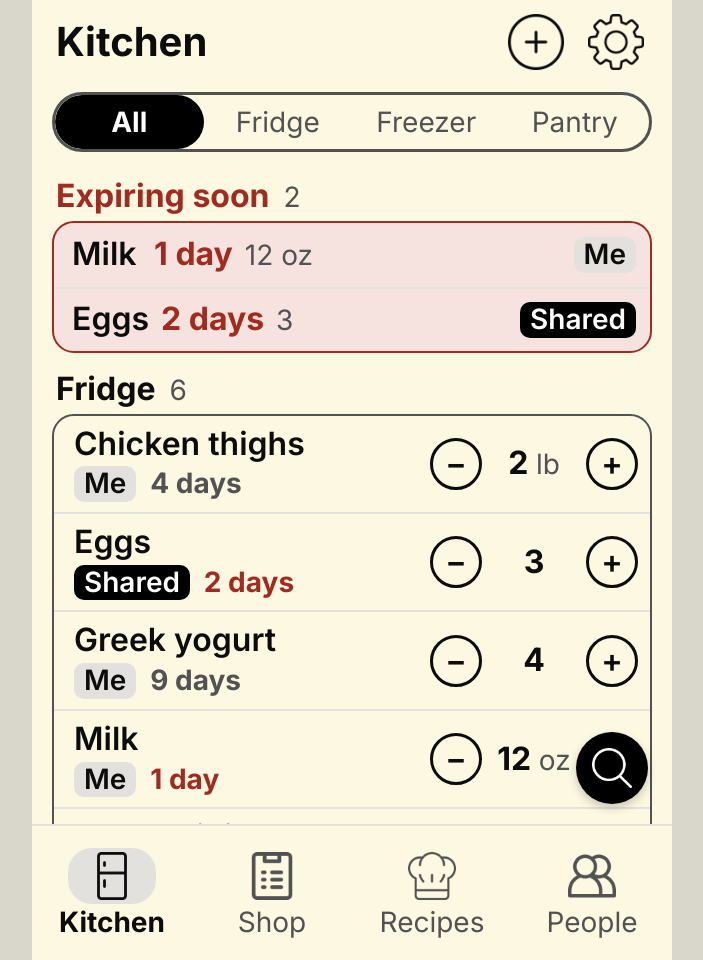
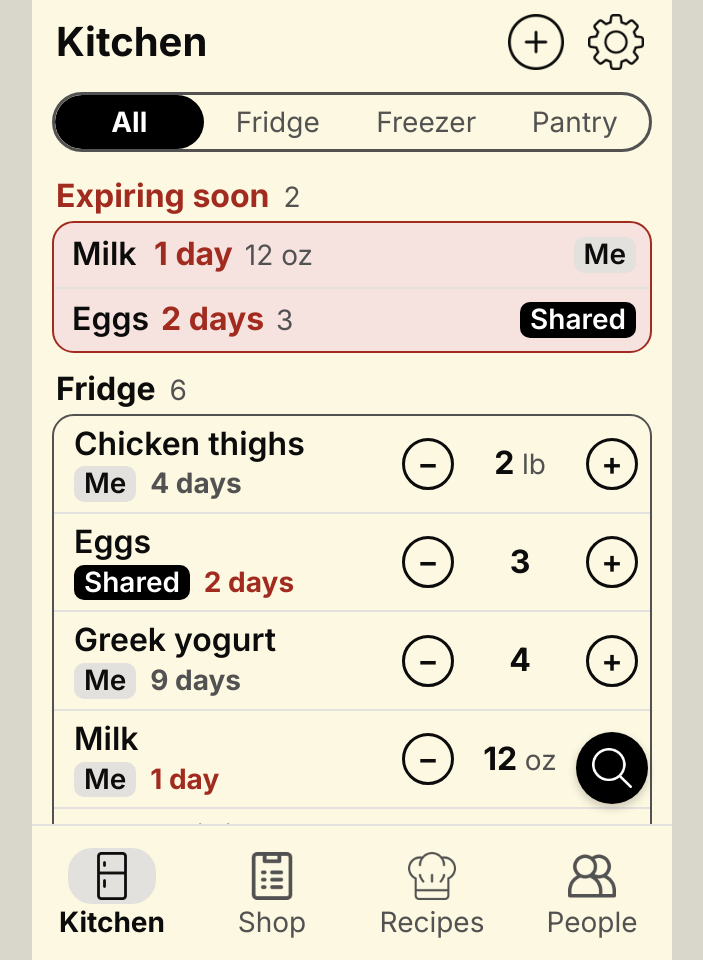
Before and after one commit to Tanish2106/cmsc434-phase2, a plain HTML site: page index.html in a window 1280 px wide. Shown: the whole page, without its empty margins (288-991 px from the left). Drawn offline with Linux system fonts and the light colour scheme.

Commit message:
align +/- counters

```diff
--- a/style.css
+++ b/style.css
@@ -358,8 +358,10 @@ img {
 }
 
 .quantity {
-       min-width: 96px;
-       height: 64px;
+       width: 124px;
+       text-align: center;
+       flex: none;
+       height: 52px;
        padding: 0 6px;
        border-radius: 14px;
        font-weight: 700;
```
